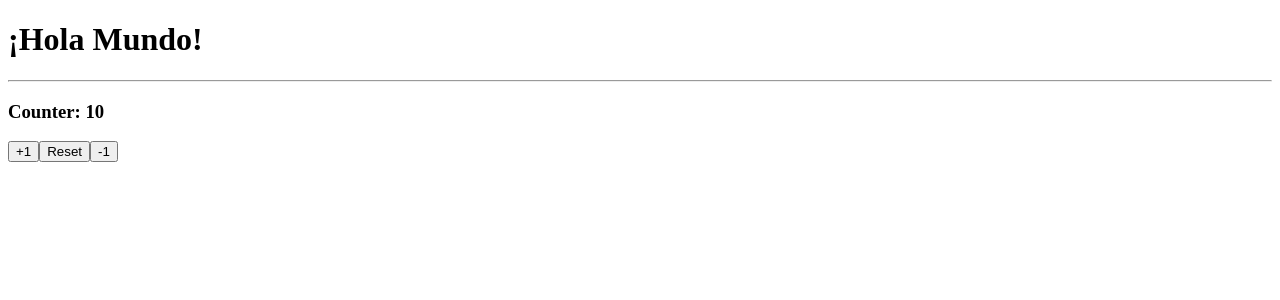
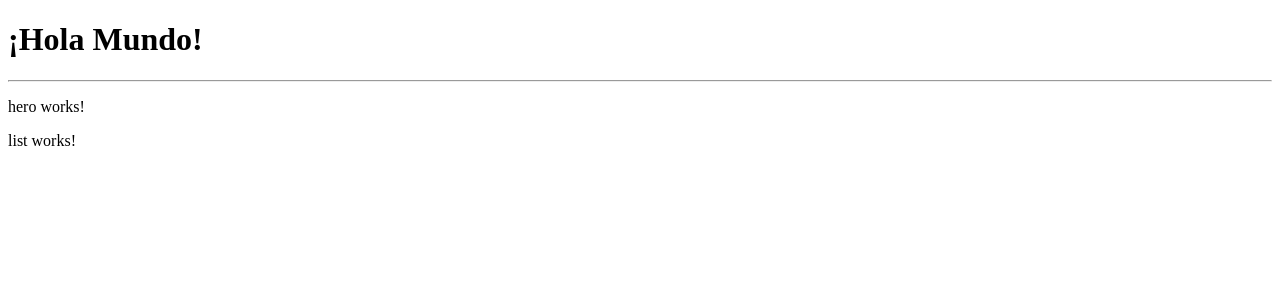
Before and after one commit to alexisbar97/Curso_Angular_02-Bases, an Angular app: page / in a window 1280 px wide. Shown: the top 300 px of the page. Built offline with nearby package versions, Linux system fonts and the light colour scheme.

Commit message:
5. Video 44 Finalizado

```diff
--- a/src/app/app.component.html
+++ b/src/app/app.component.html
@@ -1,3 +1,5 @@
 <h1>{{title}}</h1>
 <hr>
-<app-counter></app-counter>
+<!-- <app-counter></app-counter> -->
+<app-heroes-hero></app-heroes-hero>
+<app-heroes-list></app-heroes-list>
--- a/src/app/app.module.ts
+++ b/src/app/app.module.ts
@@ -4,11 +4,15 @@ import { BrowserModule } from '@angular/platform-browser';
 import { AppRoutingModule } from './app-routing.module';
 import { AppComponent } from './app.component';
 import { CounterComponent } from './counter/counter.component';
+import { HeroComponent } from './heroes/hero/hero.component';
+import { ListComponent } from './heroes/list/list.component';
 
 @NgModule({
   declarations: [
     AppComponent,
     CounterComponent,
+    HeroComponent,
+    ListComponent,
   ],
   imports: [
     BrowserModule,
--- /dev/null
+++ b/src/app/heroes/hero/hero.component.html
@@ -0,0 +1 @@
+<p>hero works!</p>
--- /dev/null
+++ b/src/app/heroes/list/list.component.html
@@ -0,0 +1 @@
+<p>list works!</p>
```
Also changed, not shown: src/app/heroes/hero/hero.component.ts (added, +12 -0 lines), src/app/heroes/list/list.component.ts (added, +12 -0 lines), src/app/heroes/hero/hero.component.css (added), src/app/heroes/list/list.component.css (added), 2 other files (tests, documents, lock files or other folders).
